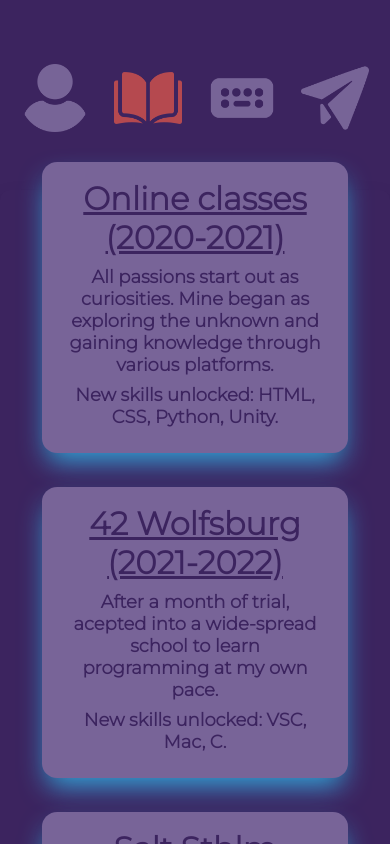
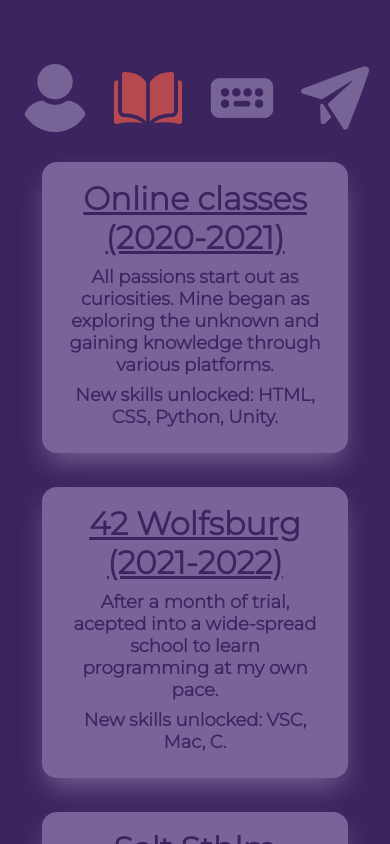
Before and after one commit to Laura-Foxey/Portofolio, a React (Create React App) app: page /education in a window 390 px wide. Both pictures are taken after a click on the element 195 px from the left and 377 px from the top of the page. Shown: the top 844 px of the page. Built offline with nearby package versions, Linux system fonts and the light colour scheme; no server answers; a web font is replaced by a local one.

Commit message:
update secret

```diff
--- a/src/App.js
+++ b/src/App.js
@@ -8,9 +8,9 @@
 function App() {
 	const [mood, setMood] = useState();
 
-	const headTag = document.getElementsByTagName('head')[0];
-  const styleTag = document.createElement("style");
-
+  useEffect(() => {
+    const headTag = document.getElementsByTagName('head')[0];
+    const styleTag = document.createElement("style");
 
   const selectMood = () => {
     if ( mood === 'focused') {
@@ -69,8 +69,6 @@
     }
     headTag.appendChild(styleTag);
   }
-
-  useEffect(() => {
     selectMood();
   }, [mood])
 
--- a/src/components/CSS/Education.css
+++ b/src/components/CSS/Education.css
@@ -70,7 +70,7 @@
         color: var(--background-color);
         background-color: var(--light-color);
         border-radius: 5%;
-        box-shadow: rgb(56 198 255 / 81%) 0px 13px 27px -5px, rgb(0 0 0 / 30%) 0px 8px 16px -8px;
+        box-shadow: var(--light-color) 0px 13px 27px -5px, rgb(0 0 0 / 30%) 0px 8px 16px -8px;
     }
 
     .mobile-education-info h3 {
--- a/src/components/Contact.js
+++ b/src/components/Contact.js
@@ -4,6 +4,7 @@
 import 'react-toastify/dist/ReactToastify.css';
 import './CSS/Contact.css';
 import { motion } from "framer-motion";
+import { SERVICE_CODE, TEMPLATE_CODE, FORM_CODE} from './../../secrets';
 
 function Contact({direction}) {
     const form = useRef();
@@ -11,7 +12,7 @@
     const sendEmail = (e) => {
         e.preventDefault();
 
-        emailjs.sendForm('service_9g6qvnf', 'template_g0bmjsn', e.target, 'AIxBFltfpVyq0iPIV')
+        emailjs.sendForm(SERVICE_CODE, TEMPLATE_CODE, e.target, FORM_CODE)
           .then((result) => {
             toast.success('Succes! Thanks for your message.♥', {
                 position: "bottom-center",
--- a/src/components/Mood.js
+++ b/src/components/Mood.js
@@ -1,6 +1,4 @@
 import "./CSS/Mood.css"
-import { motion} from "framer-motion"
-import { useEffect, useState } from "react";
 import MoodSelect from "./MoodSelect";
 
 
```
Also changed, not shown: 1 other file (tests, documents, lock files or other folders).
